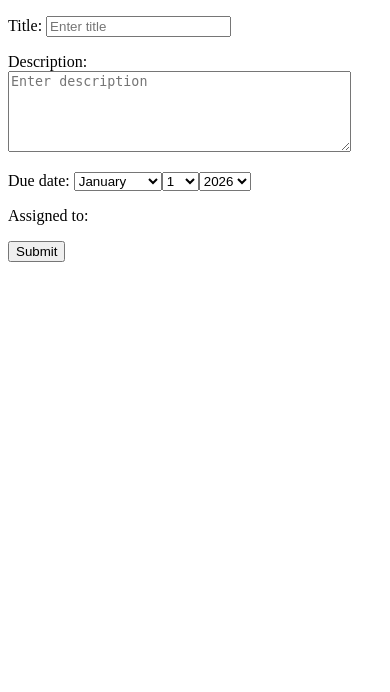
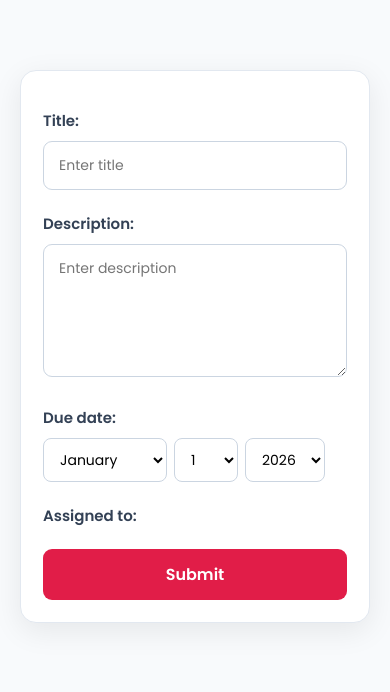
Before and after one commit to mehedi-hasan-patwary/Learning-Django-with-project, a Django app: page /tasks/create-task-2/ in a window 390 px wide. Shown: the top 692 px of the page. Run offline with Django 5.2, Linux system fonts and the light colour scheme; data that the repository does not hold is empty.

Commit message:
lec-6 design added

```diff
--- a/static/css/style.css
+++ b/static/css/style.css
@@ -1,4 +1,132 @@
-.bg{
-    background-color: aqua;
-    color: red;
+
+/* Google Font */
+@import url('https://fonts.googleapis.com/css2?family=Poppins:wght@400;500;600;700&display=swap');
+
+/* Page Design */
+body {
+    font-family: 'Poppins', sans-serif;
+    background: #f8fafc;
+    margin: 0;
+    padding: 40px 20px;
+    color: #1e293b;
 }
+
+/* Form Container */
+form {
+    max-width: 650px;
+    margin: 30px auto;
+    padding: 35px;
+    background: white;
+    border-radius: 16px;
+    box-shadow: 0 8px 30px rgba(0, 0, 0, 0.08);
+    border: 1px solid #e2e8f0;
+}
+
+/* Form Paragraph */
+form p {
+    margin-bottom: 22px;
+}
+
+/* Labels */
+form label {
+    display: block;
+    font-size: 15px;
+    font-weight: 600;
+    margin-bottom: 9px;
+    color: #334155;
+}
+
+/* Text Input and Textarea */
+form input[type="text"],
+form textarea {
+    width: 100%;
+    box-sizing: border-box;
+    padding: 13px 15px;
+    border: 1px solid #cbd5e1;
+    border-radius: 9px;
+    font-family: inherit;
+    font-size: 14px;
+    outline: none;
+    transition: 0.3s;
+    background: #fff;
+}
+
+/* Textarea */
+form textarea {
+    min-height: 130px;
+    resize: vertical;
+}
+
+/* Focus Effect */
+form input:focus,
+form textarea:focus,
+form select:focus {
+    border-color: #e11d48;
+    box-shadow: 0 0 0 3px rgba(225, 29, 72, 0.12);
+}
+
+/* Date Select */
+form select {
+    padding: 10px 12px;
+    border: 1px solid #cbd5e1;
+    border-radius: 8px;
+    background: white;
+    font-family: inherit;
+    font-size: 14px;
+    margin-right: 7px;
+    outline: none;
+}
+
+/* Assigned To Checkbox */
+form ul {
+    list-style: none;
+    padding: 0;
+    margin: 10px 0;
+}
+
+form ul li {
+    margin-bottom: 12px;
+}
+
+form ul li label {
+    display: flex;
+    align-items: center;
+    gap: 10px;
+    font-weight: 400;
+    cursor: pointer;
+}
+
+form input[type="checkbox"] {
+    width: 17px;
+    height: 17px;
+    accent-color: #e11d48;
+    cursor: pointer;
+}
+
+/* Submit Button */
+form button[type="submit"] {
+    width: 100%;
+    padding: 13px;
+    background: #e11d48;
+    color: white;
+    border: none;
+    border-radius: 9px;
+    font-family: inherit;
+    font-size: 16px;
+    font-weight: 600;
+    cursor: pointer;
+    transition: 0.3s;
+}
+
+form button[type="submit"]:hover {
+    background: #be123c;
+    transform: translateY(-2px);
+    box-shadow: 0 5px 15px rgba(225, 29, 72, 0.2);
+}
+
+/* Mobile Responsive */
+@media (max-width: 600px) {
+    form {
+        padding: 22px;
+    }
+}
--- a/tasks/templates/task_4.html
+++ b/tasks/templates/task_4.html
@@ -5,7 +5,7 @@
     <meta charset="UTF-8">
     <meta name="viewport" content="width=device-width, initial-scale=1.0">
     <title>Document</title>
-    {% comment %} <link rel="stylesheet" href="{% static 'css/output.css' %}"> {% endcomment %}
+<link rel="stylesheet" href="{% static 'css/style.css' %}">
 </head>
 <body>
     <div class="w-1/2 mx-auto mt-8">
```
